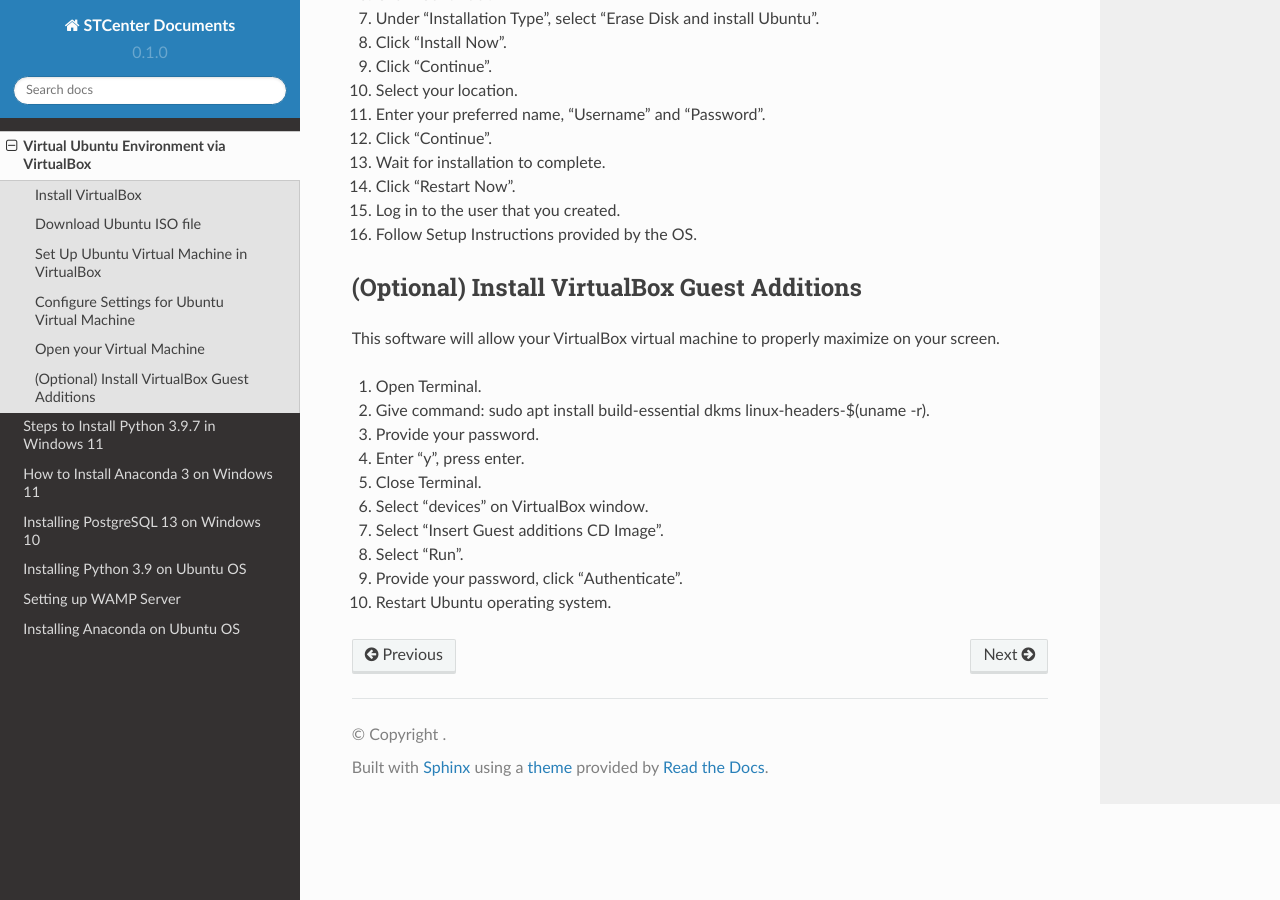
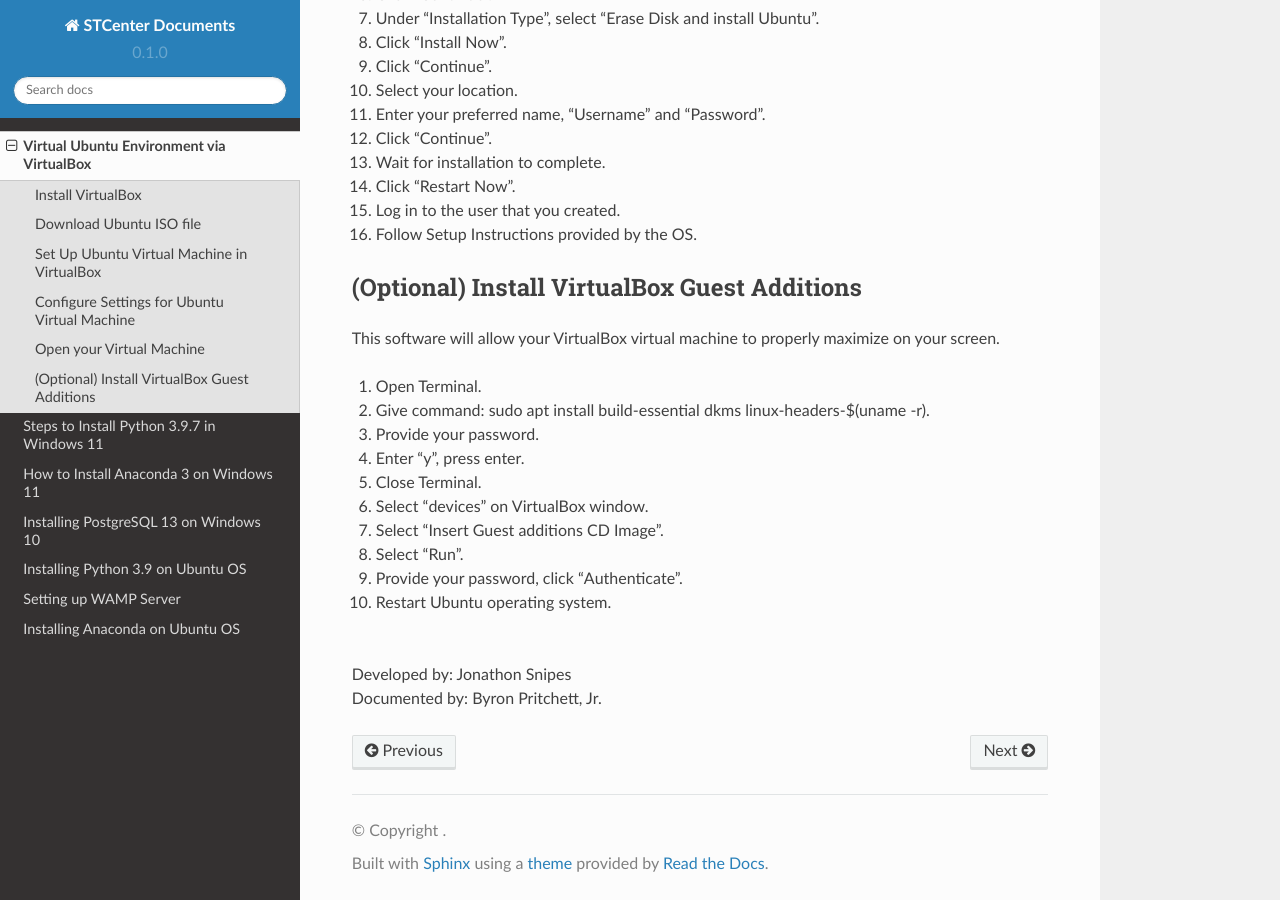
Before and after one commit to stccenter/STCenterDocs, a Sphinx documentation site: the page built from docs/source/venv-ubuntu.rst, in a window 1280 px wide and 900 px high, scrolled down 1585 px. Built offline with Sphinx 7.4.7 and the Read the Docs theme 2.0.0, drawn with Linux system fonts in a browser that asks for light colours.

Commit message:
Update venv-ubuntu.rst

```diff
--- a/docs/source/venv-ubuntu.rst
+++ b/docs/source/venv-ubuntu.rst
@@ -79,3 +79,7 @@ This software will allow your VirtualBox virtual machine to properly maximize on
 8. Select "Run".
 9. Provide your password, click "Authenticate".
 10. Restart Ubuntu operating system.
+
+|
+| Developed by: Jonathon Snipes
+| Documented by: Byron Pritchett, Jr.
```
